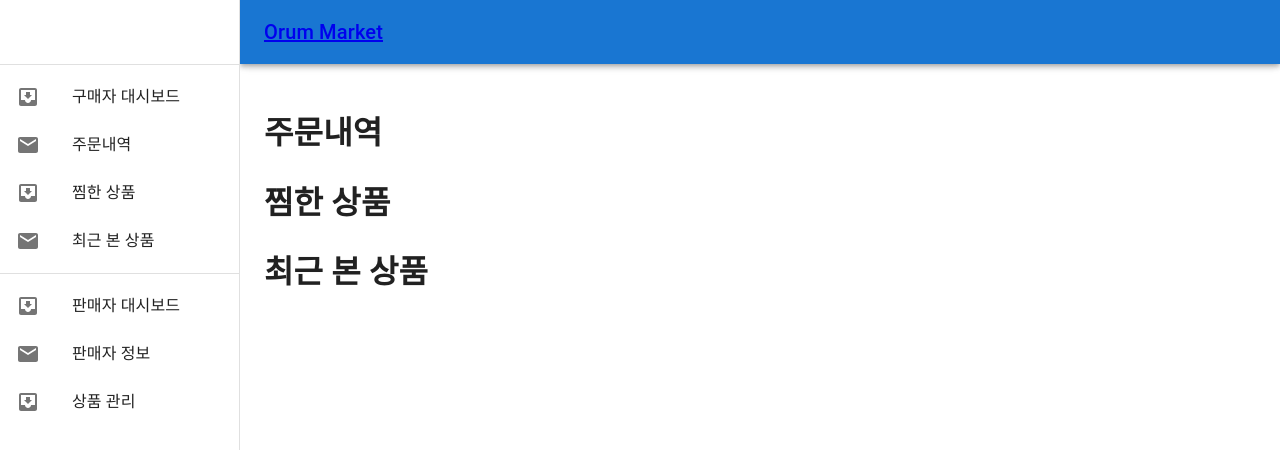
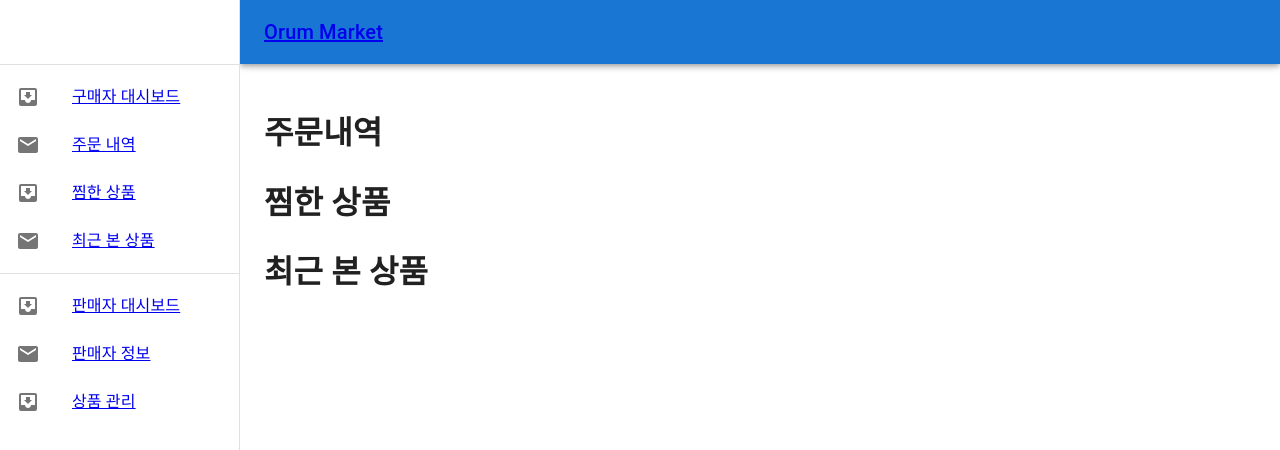
Before and after one commit to veryyounng/orum-market-front, a React (Vite) app: page /user/1 in a window 1280 px wide. Shown: the top 450 px of the page. Built offline with nearby package versions, Linux system fonts and the light colour scheme; no server answers.

Commit message:
Feat: 대시보드 메뉴 라우팅 연결 #3

```diff
--- a/src/pages/user/Dashboard.tsx
+++ b/src/pages/user/Dashboard.tsx
@@ -16,6 +16,7 @@ import MenuIcon from '@mui/icons-material/Menu';
 import Toolbar from '@mui/material/Toolbar';
 import Typography from '@mui/material/Typography';
 import { Link, Outlet } from 'react-router-dom';
+import { DASHBOARD_MENU } from '../../constants';
 
 const drawerWidth = 240;
 
@@ -36,28 +37,30 @@ export default function Dashboard(props: Props) {
       <Toolbar />
       <Divider />
       <List>
-        {['구매자 대시보드', '주문내역', '찜한 상품', '최근 본 상품'].map(
-          (text, index) => (
-            <ListItem key={text} disablePadding>
+        {DASHBOARD_MENU.buyer.map((items, index) => (
+          <ListItem key={index} disablePadding>
             <ListItemButton>
               <ListItemIcon>
                 {index % 2 === 0 ? <InboxIcon /> : <MailIcon />}
               </ListItemIcon>
-                <ListItemText primary={text} />
+              <Link to={items.url}>
+                <ListItemText primary={items.title} />
+              </Link>
             </ListItemButton>
           </ListItem>
-          ),
-        )}
+        ))}
       </List>
       <Divider />
       <List>
-        {['판매자 대시보드', '판매자 정보', '상품 관리'].map((text, index) => (
-          <ListItem key={text} disablePadding>
+        {DASHBOARD_MENU.seller.map((items, index) => (
+          <ListItem key={index} disablePadding>
             <ListItemButton>
               <ListItemIcon>
                 {index % 2 === 0 ? <InboxIcon /> : <MailIcon />}
               </ListItemIcon>
-              <ListItemText primary={text} />
+              <Link to={items.url}>
+                <ListItemText primary={items.title} />
+              </Link>
             </ListItemButton>
           </ListItem>
         ))}
```
Lines whose indentation alone changed are shown as unchanged.
